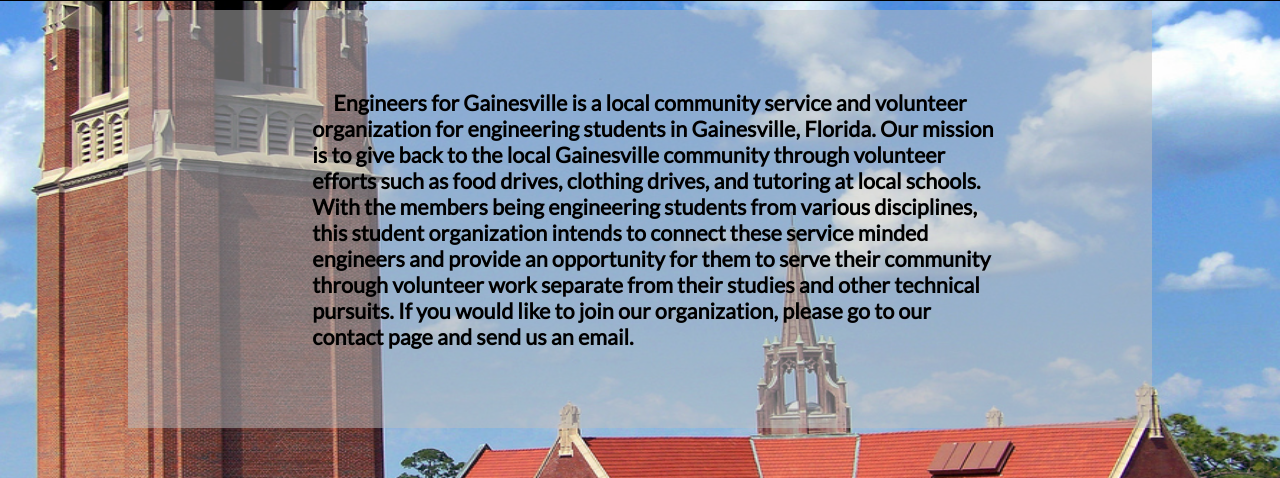
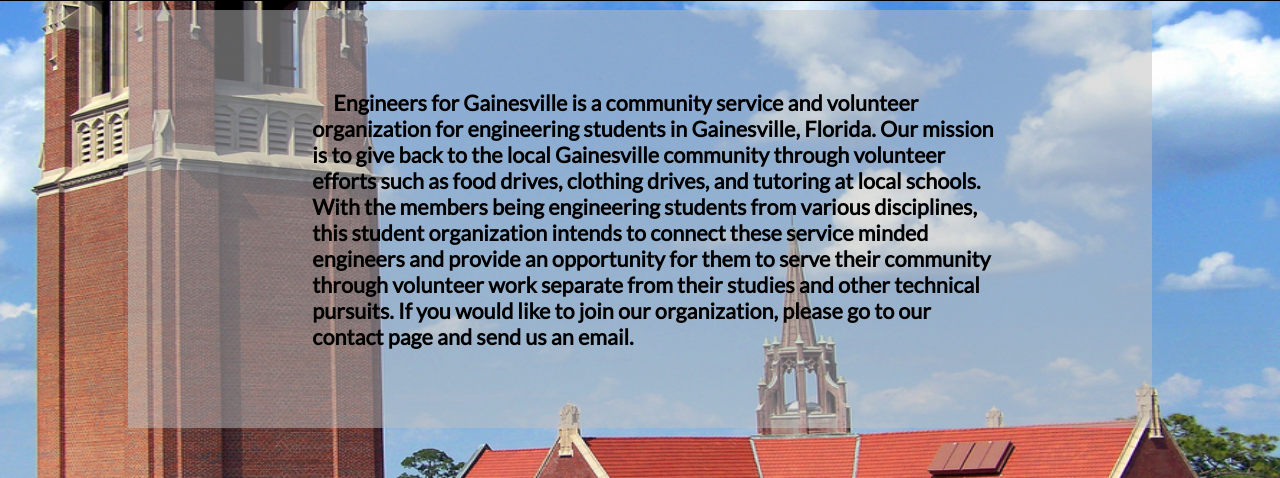
Before and after one commit to brkinter/brkinter.github.io, a plain HTML site: page index.html in a window 1280 px wide. Shown: the part 166-644 px from the top of the page. Drawn offline with Linux system fonts and the light colour scheme.

Commit message:
Update index.html

```diff
--- a/index.html
+++ b/index.html
@@ -15,7 +15,7 @@
 	</div>
 	<div id="containerHome">
 		<div id="containerNew"style="background-color:black; width:100%;height:100%;padding-top:2%;">
-			<div class="body" style="margin-top:150px;margin-left: 10%;width:80%;padding-top:3%;">	<!--<img id="me" src="images/meIcon2.png">--><p id="aboutMe" alight="right"> &nbsp; &nbsp; &nbsp;Engineers for Gainesville is a local community service and volunteer organization for engineering students in Gainesville, Florida. Our mission is to give back to the local Gainesville community through volunteer efforts such as food drives, clothing drives, and tutoring at local schools. With the members being engineering students from various disciplines, this student organization intends to connect these service minded engineers and provide an opportunity for them to serve their community through volunteer work separate from their studies and other technical pursuits. If you would like to join our organization, please go to our contact page and send us an email.<br><br><br><br></div>
+			<div class="body" style="margin-top:150px;margin-left: 10%;width:80%;padding-top:3%;">	<!--<img id="me" src="images/meIcon2.png">--><p id="aboutMe" alight="right"> &nbsp; &nbsp; &nbsp;Engineers for Gainesville is a community service and volunteer organization for engineering students in Gainesville, Florida. Our mission is to give back to the local Gainesville community through volunteer efforts such as food drives, clothing drives, and tutoring at local schools. With the members being engineering students from various disciplines, this student organization intends to connect these service minded engineers and provide an opportunity for them to serve their community through volunteer work separate from their studies and other technical pursuits. If you would like to join our organization, please go to our contact page and send us an email.<br><br><br><br></div>
 		</div>
 	</div>
 </html>
```
